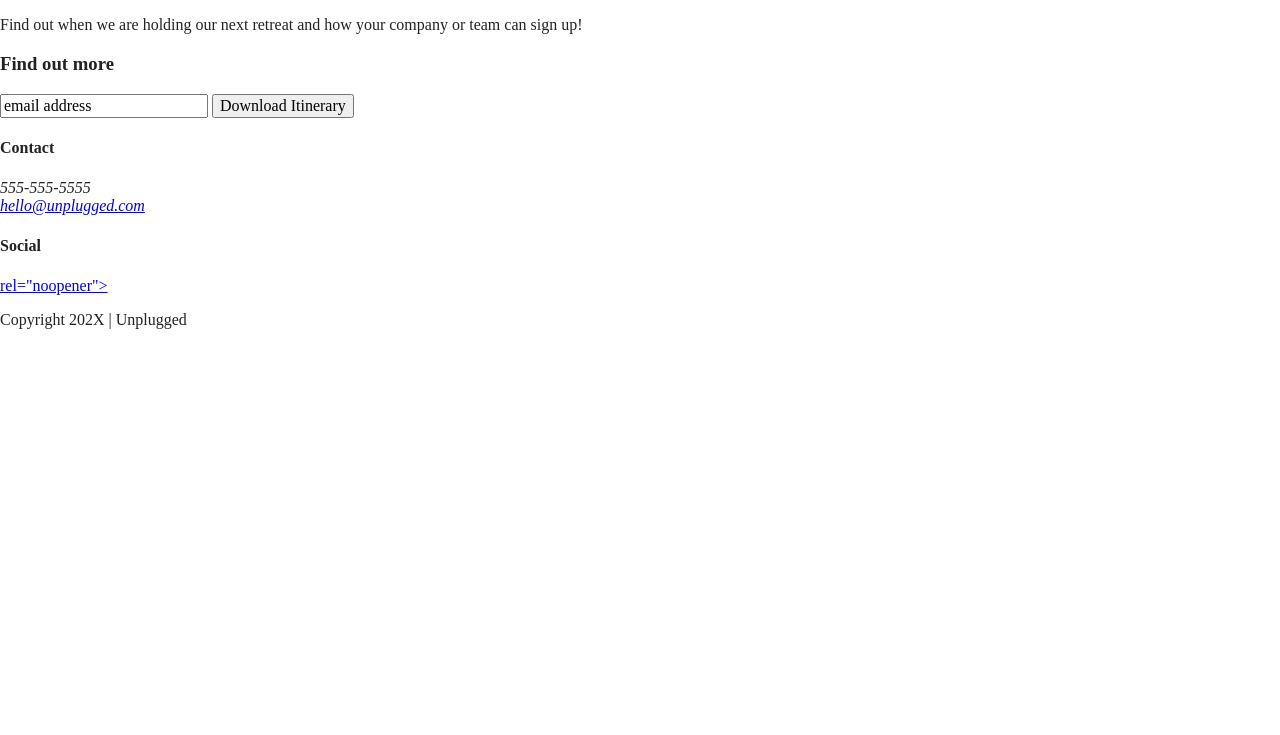
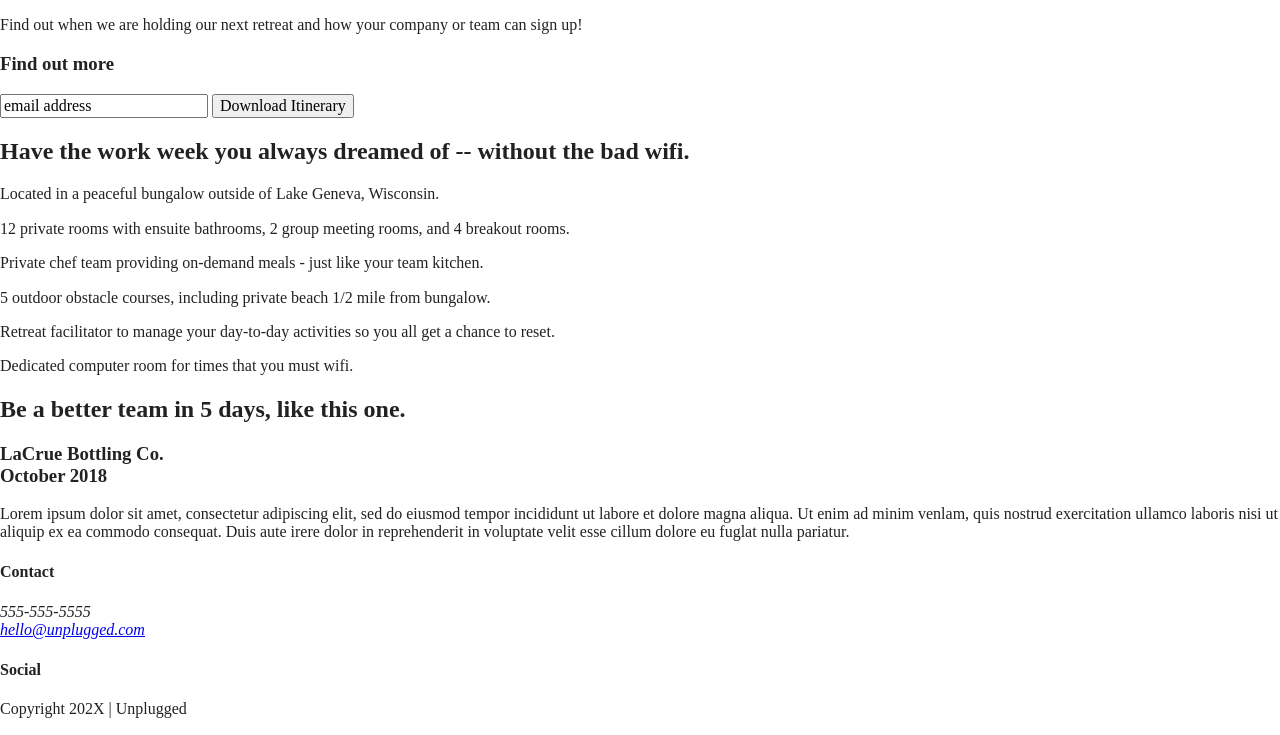
Before and after one commit to Wily-Kit/206-unplugged, a website built with Parcel: page index.html in a window 1280 px wide. Shown: the part 176-911 px from the top of the page. Before the commit the page ends 800 px from the top, so only its background shows below. Built offline with nearby package versions, Linux system fonts and the light colour scheme.

Commit message:
Finished coding paragraphs and headers

```diff
--- a/index.html
+++ b/index.html
@@ -60,17 +60,70 @@
         </div>
       </div>
     </aside>
+
+    <section class="features">
+      <div class="content-wrapper">
+        <h2>Have the work week you always dreamed of -- without the bad wifi.</h2>
+        <div class="features-items">
+          <article>
+            <p class="fontawesome-icons"></p>
+            <p class="features-item-description">Located in a peaceful bungalow outside of Lake Geneva, Wisconsin.</p>
+          </article>
+          <article>
+            <p class="fontawesome-icons"></p>
+            <p class="features-item-description">12 private rooms with ensuite bathrooms, 2 group meeting rooms, and 4
+              breakout rooms.</p>
+          </article>
+          <article>
+            <p class="fontawesome-icons">
+            <p class="features-item-description">Private chef team providing on-demand meals - just like your team
+              kitchen.</p>
+          </article>
+          <article>
+            <p class="fontawesome-icons"></p>
+            <p class="features-item-description">5 outdoor obstacle courses, including private beach 1/2 mile from
+              bungalow.</p>
+          </article>
+          <article>
+            <p class="fontawesome-icons">
+            <p class="features-item-description">Retreat facilitator to manage your day-to-day activities so you all get
+              a chance to reset.</p>
+          </article>
+          <article>
+            <p class="fontawesome-icons"></p>
+            <p class="features-item-description">Dedicated computer room for times that you must wifi.</p>
+          </article>
+        </div>
+    </section>
+
+    <section class="reviews">
+      <div class="content-wrapper">
+        <h2>Be a better team in 5 days, like this one.</h2>
+        <article>
+          <h3>LaCrue Bottling Co.<br>
+            October 2018</h3>
+          <p>Lorem ipsum dolor sit amet, consectetur adipiscing elit, sed do eiusmod tempor incididunt ut labore et
+            dolore magna aliqua. Ut enim ad minim venlam, quis nostrud exercitation ullamco laboris nisi ut aliquip ex
+            ea commodo consequat. Duis aute irere dolor in reprehenderit in voluptate velit esse cillum dolore eu fuglat
+            nulla pariatur.</p>
+        </article>
+      </div>
+    </section>
+
+    </div>
+    </section>
   </main> <!-- main wrapper -->
 
   <footer>
     <div class="content-wrapper">
-    <div class="footer-contact">
+      <div class="footer-content">
         <div class="contact">
           <h4>Contact</h4>
           <address>
             <p>
               555-555-5555<br>
-            <a href="mailto:hello@unplugged.com">hello@unplugged.com</a></p>
+              <a href="mailto:hello@unplugged.com">hello@unplugged.com</a>
+            </p>
           </address>
         </div>
       </div>
@@ -78,7 +131,7 @@
         <h4>Social</h4>
         <div class="social-icons">
           <p>
-              <a href="https://www.facebook.com/yoursite" target=_"blank"> rel="noopener"></a>
+            <a href="https://www.facebook.com/yoursite" target="_blank"></a>
           </p>
           <p>
             <a href="https://twitter.com/Skillcrush" target="_blank"></a>
```
Lines whose indentation alone changed are shown as unchanged.
